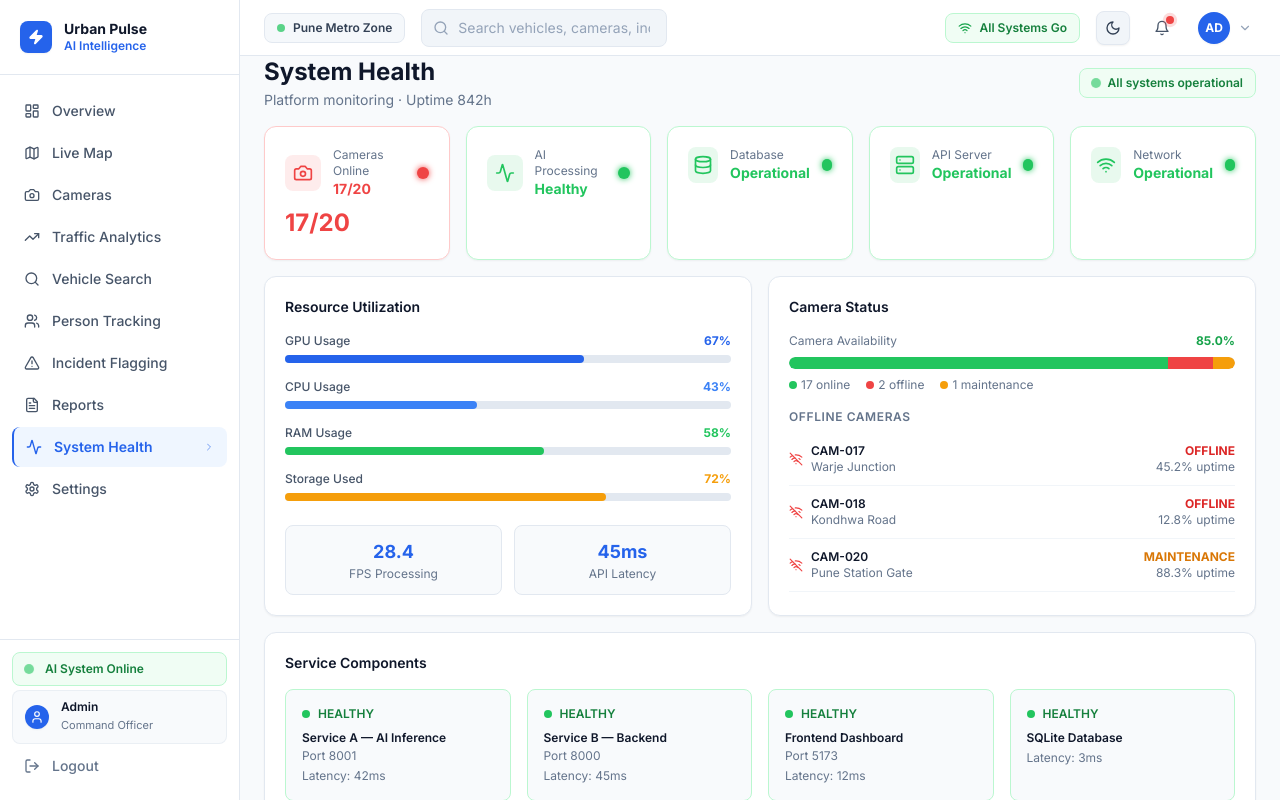
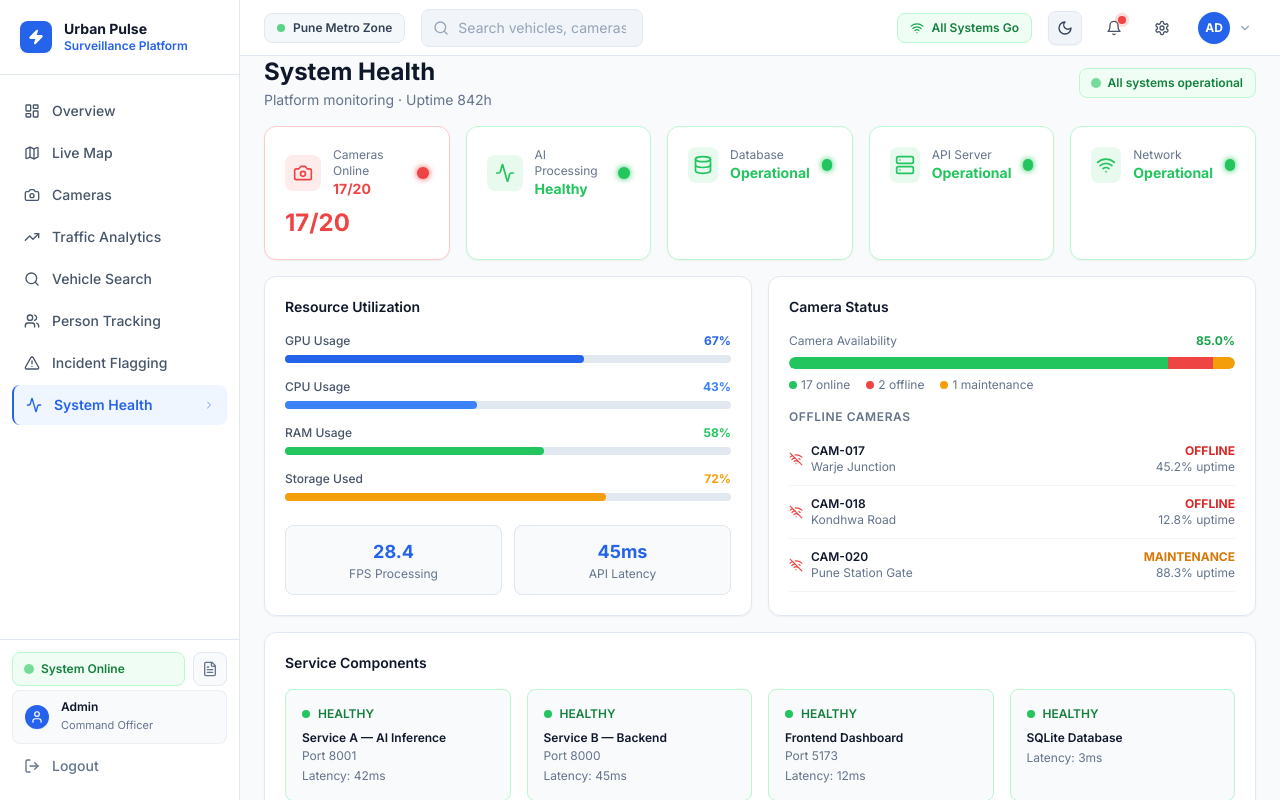
Before and after one commit to Rishabhkanhaiya/SIH-2026-winner-project-ps-127, a React (Vite) app in the folder frontend/: page /system in a window 1280 px wide. Built offline with nearby package versions, Linux system fonts and the light colour scheme.

Commit message:
UI: Reports icon in sidebar, Settings icon in TopBar, remove AI labels

```diff
--- a/frontend/src/components/Sidebar.jsx
+++ b/frontend/src/components/Sidebar.jsx
@@ -1,39 +1,34 @@
 import React from 'react'
-import { NavLink, useLocation } from 'react-router-dom'
+import { NavLink, useLocation, useNavigate } from 'react-router-dom'
 import {
   LayoutDashboard, Map, Camera, TrendingUp, Search,
   Users, AlertTriangle, FileText, Activity,
-  Settings, Zap, LogOut, User, ChevronRight
+  Zap, LogOut, User, ChevronRight, Radio
 } from 'lucide-react'
 
 export const NAV_ITEMS = [
-  { path: '/', label: 'Overview', icon: LayoutDashboard },
-  { path: '/map', label: 'Live Map', icon: Map },
-  { path: '/cameras', label: 'Cameras', icon: Camera },
-  { path: '/traffic', label: 'Traffic Analytics', icon: TrendingUp },
-  { path: '/vehicles', label: 'Vehicle Search', icon: Search },
-  { path: '/persons', label: 'Person Tracking', icon: Users },
-  { path: '/incidents', label: 'Incident Flagging', icon: AlertTriangle },
-  { path: '/reports', label: 'Reports', icon: FileText },
-  { path: '/system', label: 'System Health', icon: Activity },
-  { path: '/settings', label: 'Settings', icon: Settings },
+  { path: '/',          label: 'Overview',          icon: LayoutDashboard },
+  { path: '/map',       label: 'Live Map',           icon: Map             },
+  { path: '/cameras',   label: 'Cameras',            icon: Camera          },
+  { path: '/traffic',   label: 'Traffic Analytics',  icon: TrendingUp      },
+  { path: '/vehicles',  label: 'Vehicle Search',     icon: Search          },
+  { path: '/persons',   label: 'Person Tracking',    icon: Users           },
+  { path: '/incidents', label: 'Incident Flagging',  icon: AlertTriangle   },
+  { path: '/system',    label: 'System Health',      icon: Activity        },
 ]
 
 export default function Sidebar({ onLogout }) {
-  const location = useLocation()
+  const location  = useLocation()
+  const navigate  = useNavigate()
 
   let currentUser = { username: 'Admin Officer', role: 'Command Officer' }
   try {
     const raw = localStorage.getItem('urbanpulse_user')
     if (raw) {
       const parsed = JSON.parse(raw)
-      if (parsed && parsed.username) {
-        currentUser = parsed
-      }
+      if (parsed && parsed.username) currentUser = parsed
     }
-  } catch {
-    // fallback default
-  }
+  } catch { /* fallback */ }
 
   return (
     <aside className="fixed left-0 top-0 h-screen w-60 flex flex-col z-40 bg-white dark:bg-[#08111F] border-r border-slate-200 dark:border-slate-800 transition-colors">
@@ -45,7 +40,7 @@ export default function Sidebar({ onLogout }) {
         </div>
         <div>
           <div className="text-sm font-bold text-slate-900 dark:text-white leading-tight">Urban Pulse</div>
-          <div className="text-xs font-semibold text-blue-600 dark:text-blue-400">AI Intelligence</div>
+          <div className="text-xs font-semibold text-blue-600 dark:text-blue-400">Surveillance Platform</div>
         </div>
       </div>
 
@@ -73,12 +68,28 @@ export default function Sidebar({ onLogout }) {
 
       {/* Bottom section */}
       <div className="px-3 pb-4 space-y-1 border-t border-slate-200 dark:border-slate-800 pt-3">
-        {/* AI Status */}
-        <div className="flex items-center gap-3 px-3 py-2 rounded-lg bg-green-50 dark:bg-green-500/10 border border-green-200 dark:border-green-500/20">
-          <div className="relative flex-shrink-0">
-            <div className="w-2 h-2 rounded-full bg-green-500 live-dot" />
+
+        {/* System Status + Reports icon row */}
+        <div className="flex items-center gap-2">
+          <div className="flex-1 flex items-center gap-2 px-3 py-2 rounded-lg bg-green-50 dark:bg-green-500/10 border border-green-200 dark:border-green-500/20">
+            <div className="relative flex-shrink-0">
+              <div className="w-2 h-2 rounded-full bg-green-500 live-dot" />
+            </div>
+            <span className="text-xs font-semibold text-green-700 dark:text-green-400">System Online</span>
           </div>
-          <span className="text-xs font-semibold text-green-700 dark:text-green-400">AI System Online</span>
+          {/* Reports quick-access icon */}
+          <button
+            type="button"
+            title="Reports"
+            onClick={() => navigate('/reports')}
+            className={`p-2 rounded-lg border transition-all ${
+              location.pathname.startsWith('/reports')
+                ? 'text-blue-600 dark:text-blue-400 bg-blue-50 dark:bg-blue-500/10 border-blue-200 dark:border-blue-500/30'
+                : 'text-slate-500 dark:text-slate-400 hover:text-slate-800 dark:hover:text-slate-200 bg-slate-50 dark:bg-white/5 border-slate-200 dark:border-slate-700 hover:bg-slate-100 dark:hover:bg-white/10'
+            }`}
+          >
+            <FileText className="w-4 h-4" />
+          </button>
         </div>
 
         {/* User Profile */}
--- a/frontend/src/components/TopBar.jsx
+++ b/frontend/src/components/TopBar.jsx
@@ -1,24 +1,24 @@
 import React, { useState } from 'react'
-import { Search, Bell, ChevronDown, Wifi, LogOut, User } from 'lucide-react'
+import { Search, Bell, ChevronDown, Wifi, LogOut, Settings } from 'lucide-react'
+import { useNavigate, useLocation } from 'react-router-dom'
 import ThemeToggle from './ThemeToggle'
 
 export default function TopBar({ onLogout }) {
   const [showDropdown, setShowDropdown] = useState(false)
+  const navigate  = useNavigate()
+  const location  = useLocation()
 
   let currentUser = { username: 'admin', role: 'Command Officer' }
   try {
     const raw = localStorage.getItem('urbanpulse_user')
     if (raw) {
       const parsed = JSON.parse(raw)
-      if (parsed && parsed.username) {
-        currentUser = parsed
-      }
+      if (parsed && parsed.username) currentUser = parsed
     }
-  } catch {
-    // fallback default
-  }
+  } catch { /* fallback */ }
 
   const initials = currentUser.username.slice(0, 2).toUpperCase()
+  const settingsActive = location.pathname.startsWith('/settings')
 
   return (
     <header className="fixed top-0 left-60 right-0 h-14 flex items-center px-6 gap-4 z-30 bg-white/95 dark:bg-[#101C2D]/95 backdrop-blur border-b border-slate-200 dark:border-slate-800 text-slate-900 dark:text-white transition-colors">
@@ -60,6 +60,20 @@ export default function TopBar({ onLogout }) {
         <span className="absolute top-1 right-1 w-2 h-2 rounded-full bg-red-500 critical-pulse" />
       </button>
 
+      {/* Settings icon — top-right */}
+      <button
+        type="button"
+        title="Settings"
+        onClick={() => navigate('/settings')}
+        className={`p-2 rounded-lg transition-all ${
+          settingsActive
+            ? 'text-blue-600 dark:text-blue-400 bg-blue-50 dark:bg-blue-500/10'
+            : 'text-slate-600 dark:text-slate-400 hover:text-slate-900 dark:hover:text-slate-200 hover:bg-slate-100 dark:hover:bg-white/5'
+        }`}
+      >
+        <Settings className="w-4 h-4" />
+      </button>
+
       {/* User Avatar & Dropdown */}
       <div className="relative">
         <button
@@ -81,10 +95,7 @@ export default function TopBar({ onLogout }) {
             </div>
             {onLogout && (
               <button
-                onClick={() => {
-                  setShowDropdown(false)
-                  onLogout()
-                }}
+                onClick={() => { setShowDropdown(false); onLogout() }}
                 type="button"
                 className="w-full flex items-center gap-2 px-4 py-2 text-xs font-semibold text-red-600 dark:text-red-400 hover:bg-red-50 dark:hover:bg-red-500/10 transition-colors text-left"
               >
```
